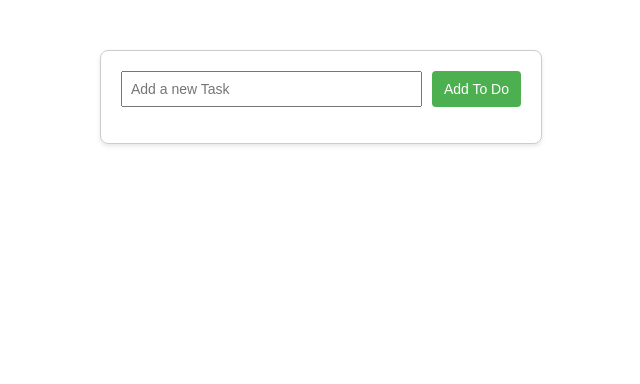
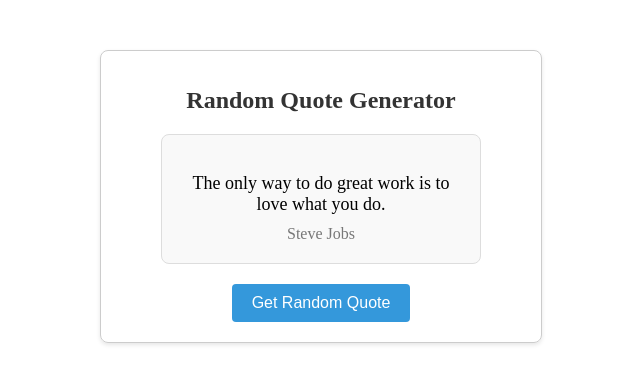
Before and after one commit to ZinKoLwin-terminator/VueJs-Projects, a Vue app: page / in a window 1280 px wide. Shown: the top 384 px of the page, without its empty margins (319-959 px from the left). Built offline with nearby package versions, Linux system fonts and the light colour scheme.

Commit message:
Random Generate Quote(project-2)

```diff
--- a/src/App.vue
+++ b/src/App.vue
@@ -1,9 +1,9 @@
 <script setup>
-import ToDoList from './components/ToDoList.vue'
+import RandomQuoteGenerator from './components/RandomQuoteGenerator.vue'
 </script>
 
 <template>
-  <ToDoList />
+  <RandomQuoteGenerator />
 </template>
 
 <style scoped></style>
--- /dev/null
+++ b/src/components/RandomQuoteGenerator.vue
@@ -0,0 +1,87 @@
+<template>
+  <div class="quote-generator">
+    <h1 class="app-title">Random Quote Generator</h1>
+
+    <blockquote class="quote-container">
+      <p>{{ currentQuote.text }}</p>
+
+      <cite>{{ currentQuote.author }}</cite>
+    </blockquote>
+    <button @click="getRandomQuote" class="quote-button">Get Random Quote</button>
+  </div>
+</template>
+
+<script setup>
+import { ref, onMounted } from 'vue'
+
+const quotes = ref([
+  {
+    text: 'The only way to do great work is to love what you do.',
+    author: 'Steve Jobs'
+  },
+  {
+    text: 'Believe you can and you are halfway there.',
+    author: 'Theodore Roosevelt'
+  },
+  {
+    text: 'Life is what happens when you are busy making other plans',
+    author: 'John Lennon'
+  }
+])
+
+const currentQuote = ref({ text: '', author: '' })
+
+const getRandomQuote = () => {
+  const randomIndex = Math.floor(Math.random() * quotes.value.length)
+  currentQuote.value = quotes.value[randomIndex]
+}
+onMounted(getRandomQuote)
+</script>
+
+<style>
+.quote-generator {
+  max-width: 400px;
+  margin: 50px auto;
+  padding: 20px;
+  text-align: center;
+  border: 1px solid #ccc;
+  border-radius: 8px;
+  box-shadow: 0 2px 4px rgba(0, 0, 0, 0.1);
+}
+
+.app-title {
+  font-size: 24px;
+  margin-bottom: 20px;
+  color: #333;
+}
+
+.quote-container {
+  background-color: #f9f9f9;
+  padding: 20px;
+  border-radius: 8px;
+  border: 1px solid #ddd;
+  margin-bottom: 20px;
+}
+
+p {
+  font-size: 18px;
+  margin-bottom: 10px;
+}
+
+cite {
+  font-style: normal;
+  color: #777;
+}
+.quote-button {
+  padding: 10px 20px;
+  font-size: 16px;
+  background-color: #3498db;
+  color: #fff;
+  border: none;
+  border-radius: 4px;
+  cursor: pointer;
+}
+.quote-button:hover {
+  background-color: #2980b9;
+}
+</style>
--- a/src/components/ToDoList.vue
+++ /dev/null
@@ -1,100 +0,0 @@
-<template>
-  <div class="todo-app">
-    <div class="task-input">
-      <input v-model="newTask" @keyup.enter="addTask()" placeholder="Add a new Task" />
-
-      <button @click="addTask()">Add To Do</button>
-    </div>
-
-    <ul class="task-list">
-      <li v-for="(task, index) in tasks" :key="index" class="task-item">
-        {{ task }}
-
-        <button @click="removeTask(index)" class="remove-button">Remove</button>
-      </li>
-    </ul>
-  </div>
-</template>
-
-<script setup>
-import { ref } from 'vue'
-
-const newTask = ref('')
-const tasks = ref([])
-
-const addTask = () => {
-  if (newTask.value.trim() !== '') {
-    tasks.value.push(newTask.value)
-    newTask.value = ''
-  }
-}
-
-const removeTask = (index) => {
-  tasks.value.splice(index, 1)
-}
-</script>
-
-<style scoped>
-.todo-app {
-  max-width: 400px;
-  margin: 50px auto;
-  padding: 20px;
-  border: 1px solid #ccc;
-  border-radius: 8px;
-  box-shadow: 0 2px 4px rgba(0, 0, 0, 0.1);
-}
-.app-title {
-  font-size: 24px;
-  margin-bottom: 20px;
-  text-align: center;
-  color: #333;
-}
-.task-input {
-  display: flex;
-  gap: 10px;
-}
-input {
-  flex: 1;
-  padding: 8px;
-  font-size: 14px;
-}
-button {
-  padding: 8px 12px;
-  font-size: 14px;
-  background-color: #4caf50;
-  color: #fff;
-  border: none;
-  border-radius: 4px;
-  cursor: pointer;
-}
-button:hover {
-  background-color: #45a049;
-}
-.task-list {
-  list-style: none;
-  padding: 0;
-}
-.task-item {
-  color: black;
-  display: flex;
-  justify-content: space-between;
-  align-items: center;
-  padding: 10px;
-  margin: 8px 0;
-  background-color: #f9f9f9;
-  border: 1px solid #ddd;
-  border-radius: 4px;
-}
-.remove-button {
-  padding: 6px 10px;
-  font-size: 12px;
-  background-color: #e74c3c;
-  color: #fff;
-  border: none;
-  border-radius: 3px;
-  cursor: pointer;
-}
-.remove-button:hover {
-  background-color: #c0392b;
-}
-</style>
```
